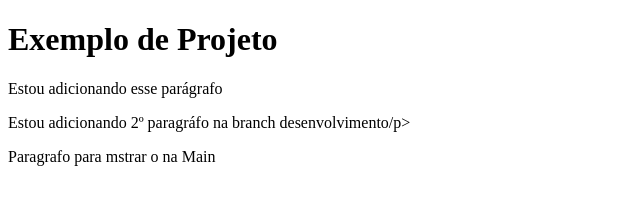
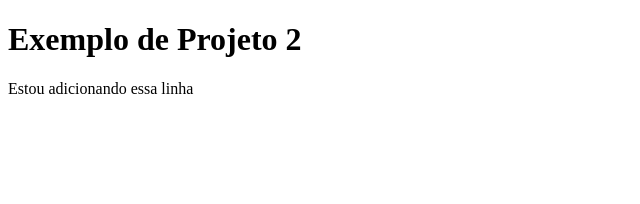
Before and after one commit to flaviogsromeiro/git-exemplo, a plain HTML site: page index.html in a window 1280 px wide. Shown: the whole page, without its empty margins (0-640 px from the left). Drawn offline with Linux system fonts and the light colour scheme.

Commit message:
Adicionando linha

```diff
--- a/index.html
+++ b/index.html
@@ -7,13 +7,8 @@
     <title>GIT - EXEMPLO</title>
 </head>
 <body>
-    <h1>Exemplo de Projeto </h1>
-    <p>Estou adicionando esse parágrafo</p>
-    <p>Estou adicionando 2º paragráfo na branch desenvolvimento/p>
-
-
-
-    <p>Paragrafo para mstrar o na Main</p>
+    <h1>Exemplo de Projeto 2</h1>
+    <p>Estou adicionando essa linha</p>
     <script src="app.js"></script>
 </body>
 </html>
```
